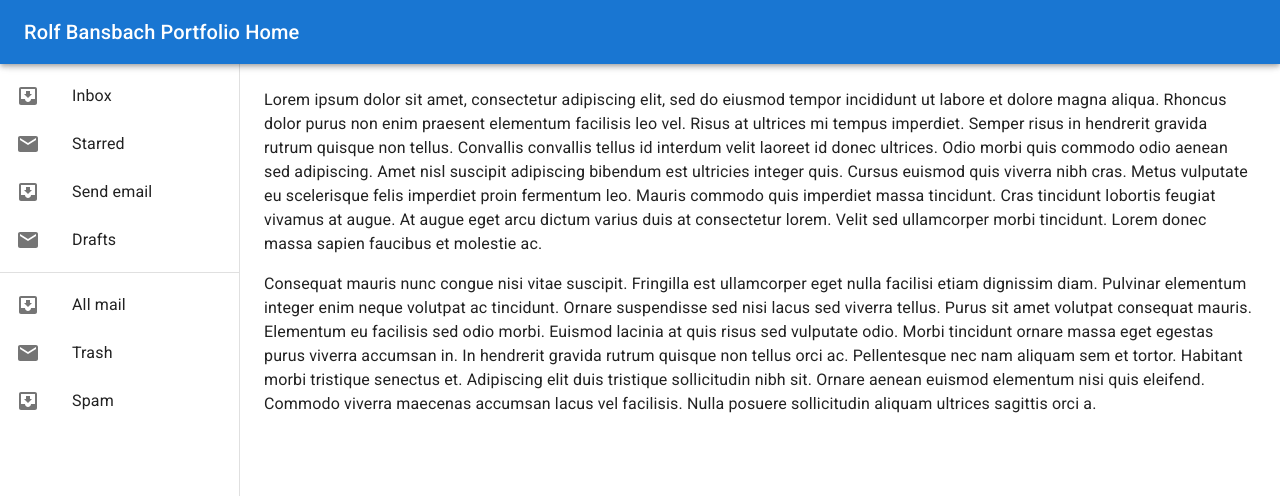
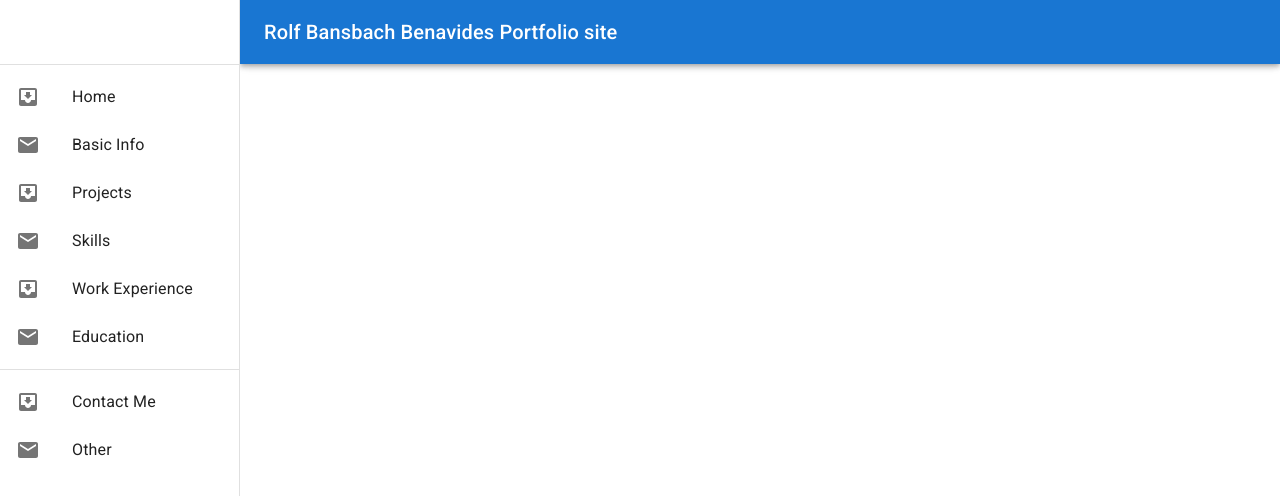
Before and after one commit to rolfisub/portfolio, a React (Create React App) app in the folder frontend/web/: page / in a window 1280 px wide. Shown: the top 496 px of the page. Built offline with nearby package versions, Linux system fonts and the light colour scheme.

Commit message:
new layout and also react router

```diff
--- a/frontend/web/package.json
+++ b/frontend/web/package.json
@@ -17,6 +17,7 @@
     "@types/react-dom": "^18.2.18",
     "react": "^18.2.0",
     "react-dom": "^18.2.0",
+    "react-router-dom": "^6.21.2",
     "react-scripts": "5.0.1",
     "typescript": "^4.9.5",
     "web-vitals": "^2.1.4"
--- a/frontend/web/src/App.tsx
+++ b/frontend/web/src/App.tsx
@@ -2,7 +2,7 @@ import React from "react";
 import LayoutHome from "./components/LayoutHome";
 
 function App() {
-  return <LayoutHome />;
+  return <LayoutHome userName={"Rolf Bansbach Benavides"} />;
 }
 
 export default App;
--- a/frontend/web/src/components/LayoutHome.tsx
+++ b/frontend/web/src/components/LayoutHome.tsx
@@ -1,50 +1,60 @@
 import * as React from "react";
+import AppBar from "@mui/material/AppBar";
 import Box from "@mui/material/Box";
+import CssBaseline from "@mui/material/CssBaseline";
+import Divider from "@mui/material/Divider";
 import Drawer from "@mui/material/Drawer";
-import AppBar from "@mui/material/AppBar";
-import CssBaseline from "@mui/material/CssBaseline";
-import Toolbar from "@mui/material/Toolbar";
+import IconButton from "@mui/material/IconButton";
+import InboxIcon from "@mui/icons-material/MoveToInbox";
 import List from "@mui/material/List";
-import Typography from "@mui/material/Typography";
-import Divider from "@mui/material/Divider";
 import ListItem from "@mui/material/ListItem";
 import ListItemButton from "@mui/material/ListItemButton";
 import ListItemIcon from "@mui/material/ListItemIcon";
 import ListItemText from "@mui/material/ListItemText";
-import InboxIcon from "@mui/icons-material/MoveToInbox";
 import MailIcon from "@mui/icons-material/Mail";
+import MenuIcon from "@mui/icons-material/Menu";
+import Toolbar from "@mui/material/Toolbar";
+import Typography from "@mui/material/Typography";
 
 const drawerWidth = 240;
 
-export default function LayoutHome() {
-  return (
-    <Box sx={{ display: "flex" }}>
-      <CssBaseline />
-      <AppBar
-        position="fixed"
-        sx={{ zIndex: (theme) => theme.zIndex.drawer + 1 }}
-      >
-        <Toolbar>
-          <Typography variant="h6" noWrap component="div">
-            Rolf Bansbach Portfolio Home
-          </Typography>
-        </Toolbar>
-      </AppBar>
-      <Drawer
-        variant="permanent"
-        sx={{
-          width: drawerWidth,
-          flexShrink: 0,
-          [`& .MuiDrawer-paper`]: {
-            width: drawerWidth,
-            boxSizing: "border-box",
-          },
-        }}
-      >
+interface LayoutHomeProps extends React.PropsWithChildren {
+  userName: string;
+}
+
+export default function LayoutHome(props: LayoutHomeProps) {
+  const { userName, children } = props;
+  const [mobileOpen, setMobileOpen] = React.useState(false);
+  const [isClosing, setIsClosing] = React.useState(false);
+
+  const handleDrawerClose = () => {
+    setIsClosing(true);
+    setMobileOpen(false);
+  };
+
+  const handleDrawerTransitionEnd = () => {
+    setIsClosing(false);
+  };
+
+  const handleDrawerToggle = () => {
+    if (!isClosing) {
+      setMobileOpen(!mobileOpen);
+    }
+  };
+
+  const drawer = (
+    <div>
       <Toolbar />
-        <Box sx={{ overflow: "auto" }}>
+      <Divider />
       <List>
-            {["Inbox", "Starred", "Send email", "Drafts"].map((text, index) => (
+        {[
+          "Home",
+          "Basic Info",
+          "Projects",
+          "Skills",
+          "Work Experience",
+          "Education",
+        ].map((text, index) => (
           <ListItem key={text} disablePadding>
             <ListItemButton>
               <ListItemIcon>
@@ -57,7 +67,7 @@ export default function LayoutHome() {
       </List>
       <Divider />
       <List>
-            {["All mail", "Trash", "Spam"].map((text, index) => (
+        {["Contact Me", "Other"].map((text, index) => (
           <ListItem key={text} disablePadding>
             <ListItemButton>
               <ListItemIcon>
@@ -68,39 +78,82 @@ export default function LayoutHome() {
           </ListItem>
         ))}
       </List>
+    </div>
+  );
+
+  return (
+    <Box sx={{ display: "flex" }}>
+      <CssBaseline />
+      <AppBar
+        position="fixed"
+        sx={{
+          width: { sm: `calc(100% - ${drawerWidth}px)` },
+          ml: { sm: `${drawerWidth}px` },
+        }}
+      >
+        <Toolbar>
+          <IconButton
+            color="inherit"
+            aria-label="open drawer"
+            edge="start"
+            onClick={handleDrawerToggle}
+            sx={{ mr: 2, display: { sm: "none" } }}
+          >
+            <MenuIcon />
+          </IconButton>
+          <Typography variant="h6" noWrap component="div">
+            {userName + ` Portfolio site`}
+          </Typography>
+        </Toolbar>
+      </AppBar>
+      <Box
+        component="nav"
+        sx={{ width: { sm: drawerWidth }, flexShrink: { sm: 0 } }}
+        aria-label="mailbox folders"
+      >
+        {/* The implementation can be swapped with js to avoid SEO duplication of links. */}
+        <Drawer
+          variant="temporary"
+          open={mobileOpen}
+          onTransitionEnd={handleDrawerTransitionEnd}
+          onClose={handleDrawerClose}
+          ModalProps={{
+            keepMounted: true, // Better open performance on mobile.
+          }}
+          sx={{
+            display: { xs: "block", sm: "none" },
+            "& .MuiDrawer-paper": {
+              boxSizing: "border-box",
+              width: drawerWidth,
+            },
+          }}
+        >
+          {drawer}
+        </Drawer>
+        <Drawer
+          variant="permanent"
+          sx={{
+            display: { xs: "none", sm: "block" },
+            "& .MuiDrawer-paper": {
+              boxSizing: "border-box",
+              width: drawerWidth,
+            },
+          }}
+          open
+        >
+          {drawer}
+        </Drawer>
       </Box>
-      </Drawer>
-      <Box component="main" sx={{ flexGrow: 1, p: 3 }}>
+      <Box
+        component="main"
+        sx={{
+          flexGrow: 1,
+          p: 3,
+          width: { sm: `calc(100% - ${drawerWidth}px)` },
+        }}
+      >
         <Toolbar />
-        <Typography paragraph>
-          Lorem ipsum dolor sit amet, consectetur adipiscing elit, sed do
-          eiusmod tempor incididunt ut labore et dolore magna aliqua. Rhoncus
-          dolor purus non enim praesent elementum facilisis leo vel. Risus at
-          ultrices mi tempus imperdiet. Semper risus in hendrerit gravida rutrum
-          quisque non tellus. Convallis convallis tellus id interdum velit
-          laoreet id donec ultrices. Odio morbi quis commodo odio aenean sed
-          adipiscing. Amet nisl suscipit adipiscing bibendum est ultricies
-          integer quis. Cursus euismod quis viverra nibh cras. Metus vulputate
-          eu scelerisque felis imperdiet proin fermentum leo. Mauris commodo
-          quis imperdiet massa tincidunt. Cras tincidunt lobortis feugiat
-          vivamus at augue. At augue eget arcu dictum varius duis at consectetur
-          lorem. Velit sed ullamcorper morbi tincidunt. Lorem donec massa sapien
-          faucibus et molestie ac.
-        </Typography>
-        <Typography paragraph>
-          Consequat mauris nunc congue nisi vitae suscipit. Fringilla est
-          ullamcorper eget nulla facilisi etiam dignissim diam. Pulvinar
-          elementum integer enim neque volutpat ac tincidunt. Ornare suspendisse
-          sed nisi lacus sed viverra tellus. Purus sit amet volutpat consequat
-          mauris. Elementum eu facilisis sed odio morbi. Euismod lacinia at quis
-          risus sed vulputate odio. Morbi tincidunt ornare massa eget egestas
-          purus viverra accumsan in. In hendrerit gravida rutrum quisque non
-          tellus orci ac. Pellentesque nec nam aliquam sem et tortor. Habitant
-          morbi tristique senectus et. Adipiscing elit duis tristique
-          sollicitudin nibh sit. Ornare aenean euismod elementum nisi quis
-          eleifend. Commodo viverra maecenas accumsan lacus vel facilisis. Nulla
-          posuere sollicitudin aliquam ultrices sagittis orci a.
-        </Typography>
+        {children}
       </Box>
     </Box>
   );
```
Also changed, not shown: 1 other file (tests, documents, lock files or other folders). Lines whose indentation alone changed are shown as unchanged.
